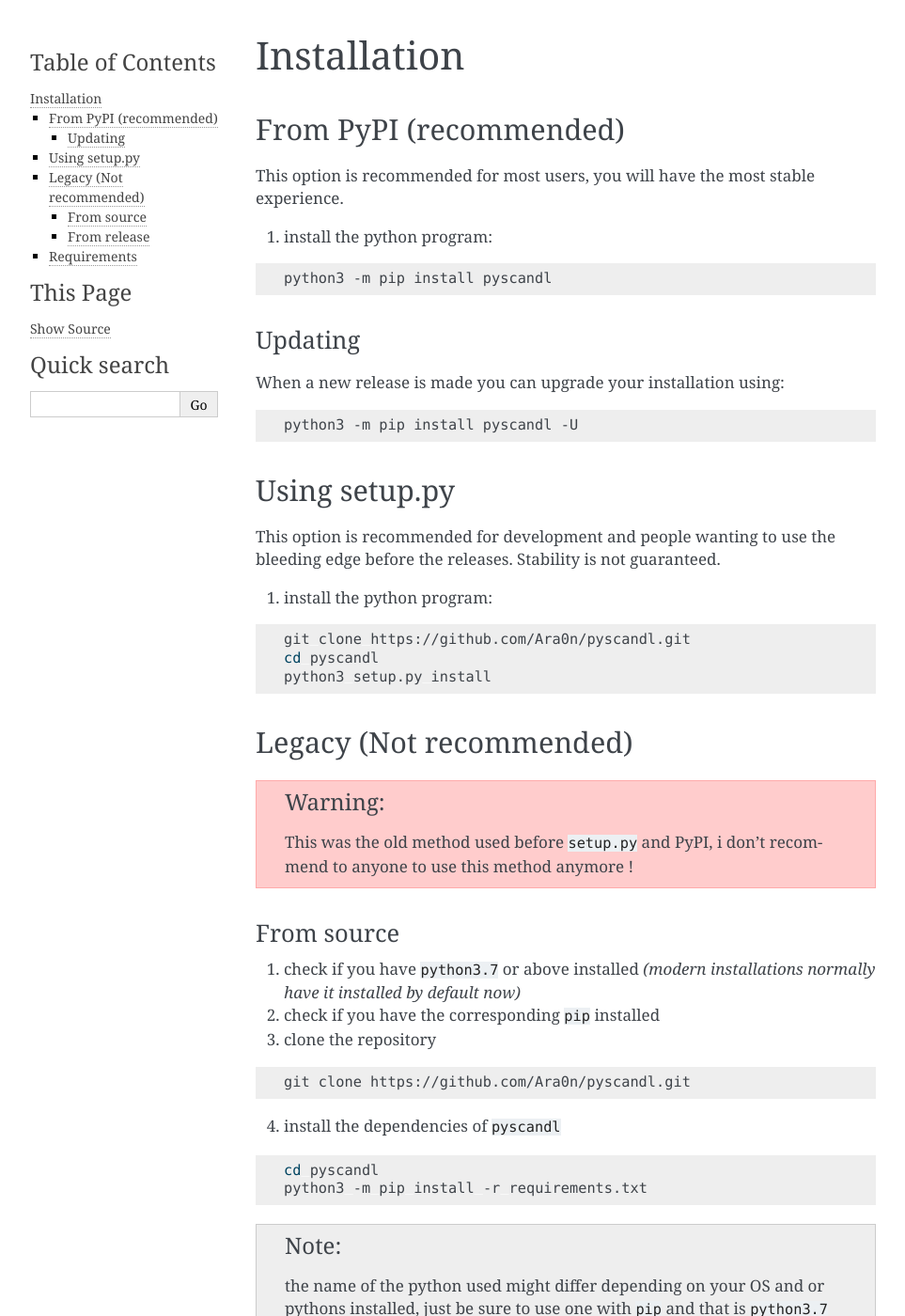
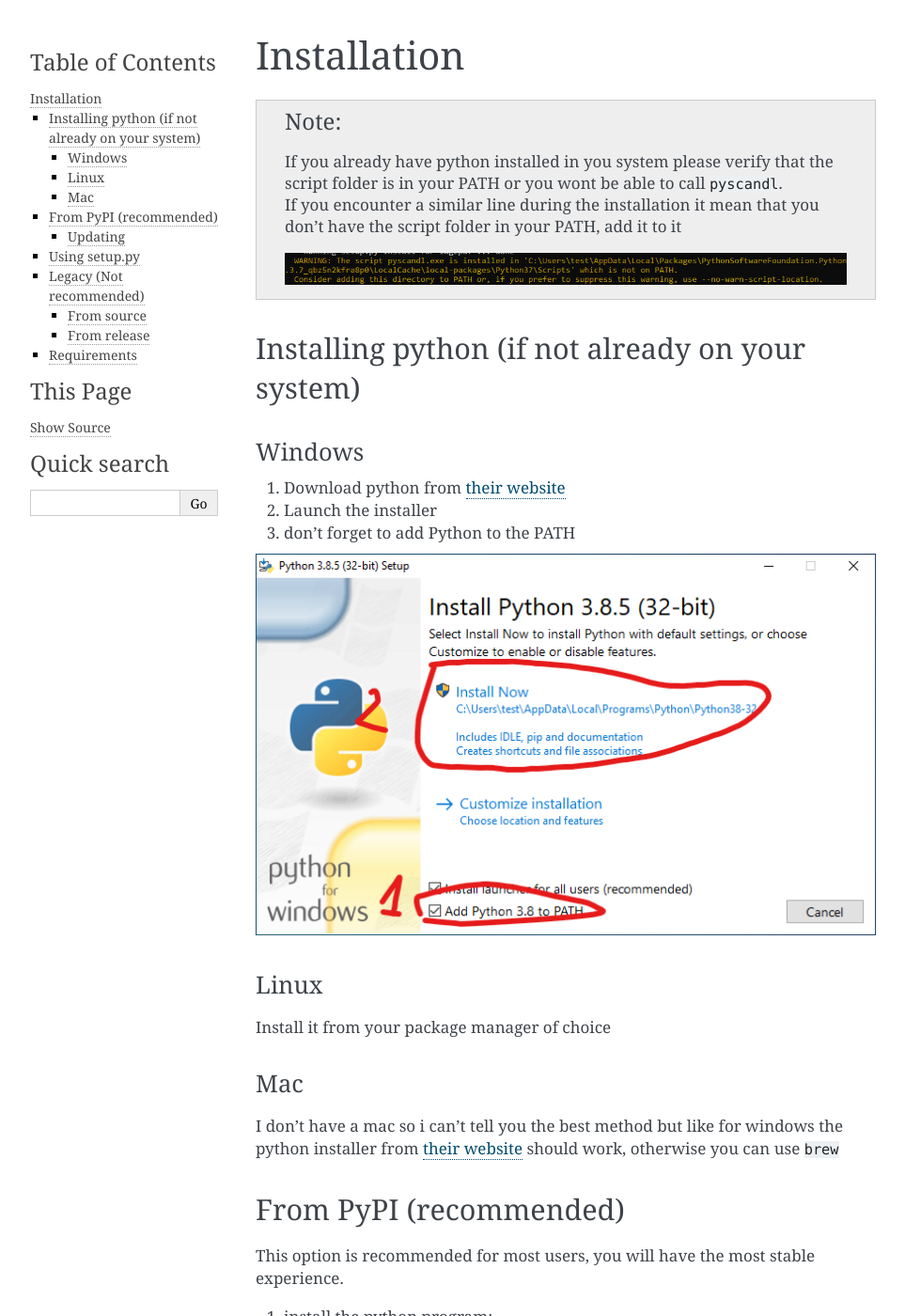
Before and after one commit to Ara0n/pyscandl, a Sphinx documentation site: the page built from docs/source/pages/installation.rst, in a window 1280 px wide and 1400 px high. Shown: the whole window at 94% size, without its empty margins (148-1111 px from the left). Built offline with Sphinx 7.4.7, drawn with Linux system fonts in a browser that asks for light colours; some of the changed text lies outside the part shown.

Commit message:
updated installation guide

```diff
--- a/docs/source/pages/installation.rst
+++ b/docs/source/pages/installation.rst
@@ -1,6 +1,34 @@
 Installation
 ************
 
+.. note::
+    | If you already have python installed in you system please verify that the script folder is in your PATH or you wont be able to call ``pyscandl``.
+    | If you encounter a similar line during the installation it mean that you don't have the script folder in your PATH, add it to it
+    .. image:: ../img/path_prompt.png
+            :alt: prompt if not in path
+
+Installing python (if not already on your system)
+=================================================
+
+Windows
+-------
+
+1. Download python from `their website <https://www.python.org/downloads/>`_
+2. Launch the installer
+3. don't forget to add Python to the PATH
+
+.. image:: ../img/python_install_annoted.png
+    :alt: python installed annoted
+
+Linux
+-----
+
+Install it from your package manager of choice
+
+Mac
+---
+
+I don't have a mac so i can't tell you the best method but like for windows the python installer from `their website <https://www.python.org/downloads/>`_ should work, otherwise you can use ``brew``
 
 From PyPI (recommended)
 =======================
@@ -11,7 +39,9 @@
 
 .. code-block:: none
 
-    python3 -m pip install pyscandl
+     pip install pyscandl
+
+2. enjoy
 
 
 Updating
@@ -21,7 +51,7 @@
 
 .. code-block:: none
 
-    python3 -m pip install pyscandl -U
+    pip install pyscandl -U
 
 
 Using setup.py
```
Also changed, not shown: other parts of docs/source/pages/installation.rst (+2 -0 lines), docs/source/img/path_prompt.png (added), docs/source/img/python_install_annoted.png (added).
